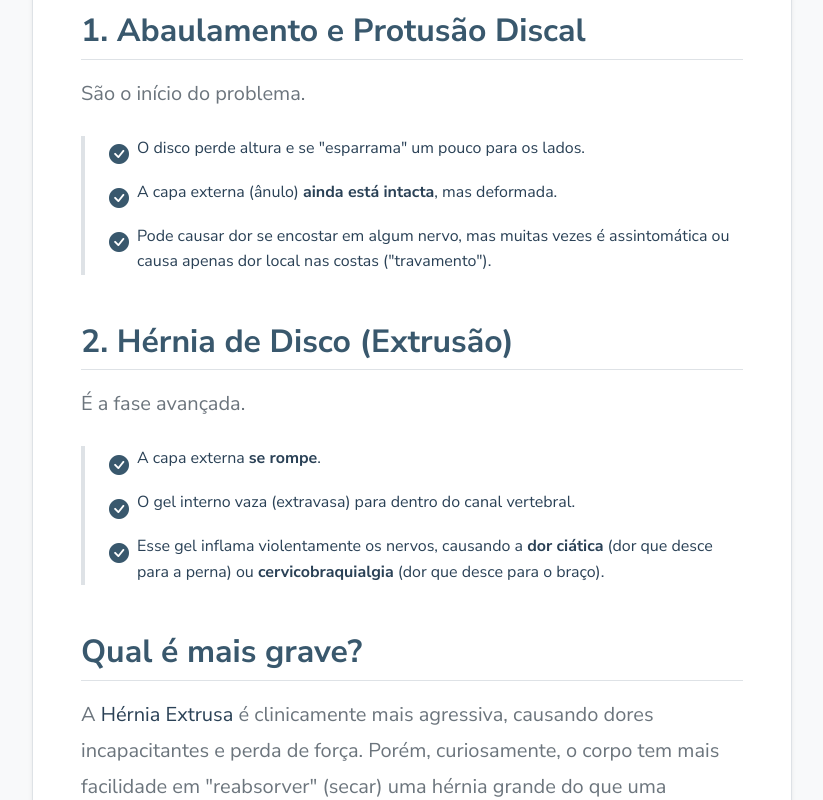
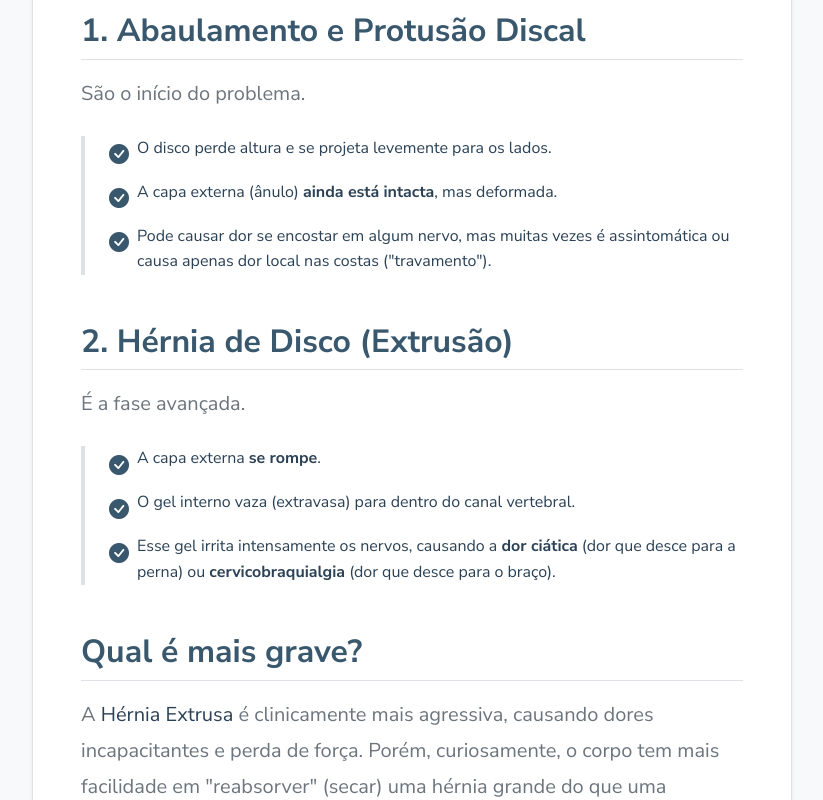
Before and after one commit to benedetjv/teste-site, a Next.js app: page /blog/hernia-disco-x-protusao in a window 1280 px wide. Shown: the part 1660-2460 px from the top of the page, without its empty margins (228-1051 px from the left). Built offline with nearby package versions, Linux system fonts and the light colour scheme.

Commit message:
Refine hernia post: neutralize language and clarify infiltration goal

```diff
--- a/src/app/blog/hernia-disco-x-protusao/page.mdx
+++ b/src/app/blog/hernia-disco-x-protusao/page.mdx
@@ -22,7 +22,7 @@ O disco intervertebral é como um "amortecedor" entre as vértebras. Ele tem uma
 
 ## 1. Abaulamento e Protusão Discal
 São o início do problema.
-- O disco perde altura e se "esparrama" um pouco para os lados.
+- O disco perde altura e se projeta levemente para os lados.
 - A capa externa (ânulo) **ainda está intacta**, mas deformada.
 - Pode causar dor se encostar em algum nervo, mas muitas vezes é assintomática ou causa apenas dor local nas costas ("travamento").
 
@@ -30,7 +30,7 @@ São o início do problema.
 É a fase avançada.
 - A capa externa **se rompe**.
 - O gel interno vaza (extravasa) para dentro do canal vertebral.
-- Esse gel inflama violentamente os nervos, causando a **dor ciática** (dor que desce para a perna) ou **cervicobraquialgia** (dor que desce para o braço).
+- Esse gel irrita intensamente os nervos, causando a **dor ciática** (dor que desce para a perna) ou **cervicobraquialgia** (dor que desce para o braço).
 
 ## Qual é mais grave?
 
@@ -42,7 +42,7 @@ Para ambos os casos, **90% dos tratamentos NÃO são cirúrgicos**.
 Utilizamos:
 - Medicação específica para dor neuropática.
 - Fisioterapia especializada.
-- **Infiltrações na coluna** (Bloqueios) para lavar a inflamação e acelerar a cura.
+- **Infiltrações na coluna** (Bloqueios) para reduzir a inflamação ao redor do nervo e acelerar a recuperação.
 
 A cirurgia (endoscopia de coluna) fica reservada apenas para falhas no tratamento conservador ou casos de perda de força progressiva.
 
```
